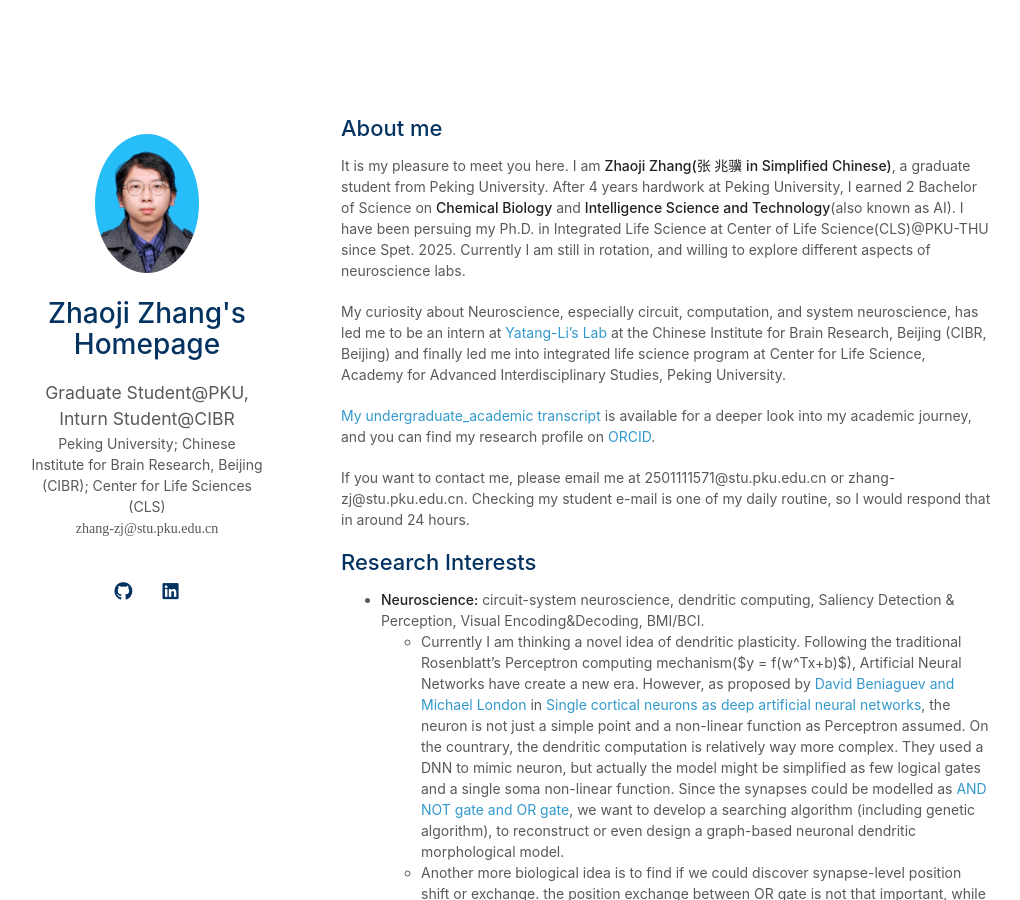
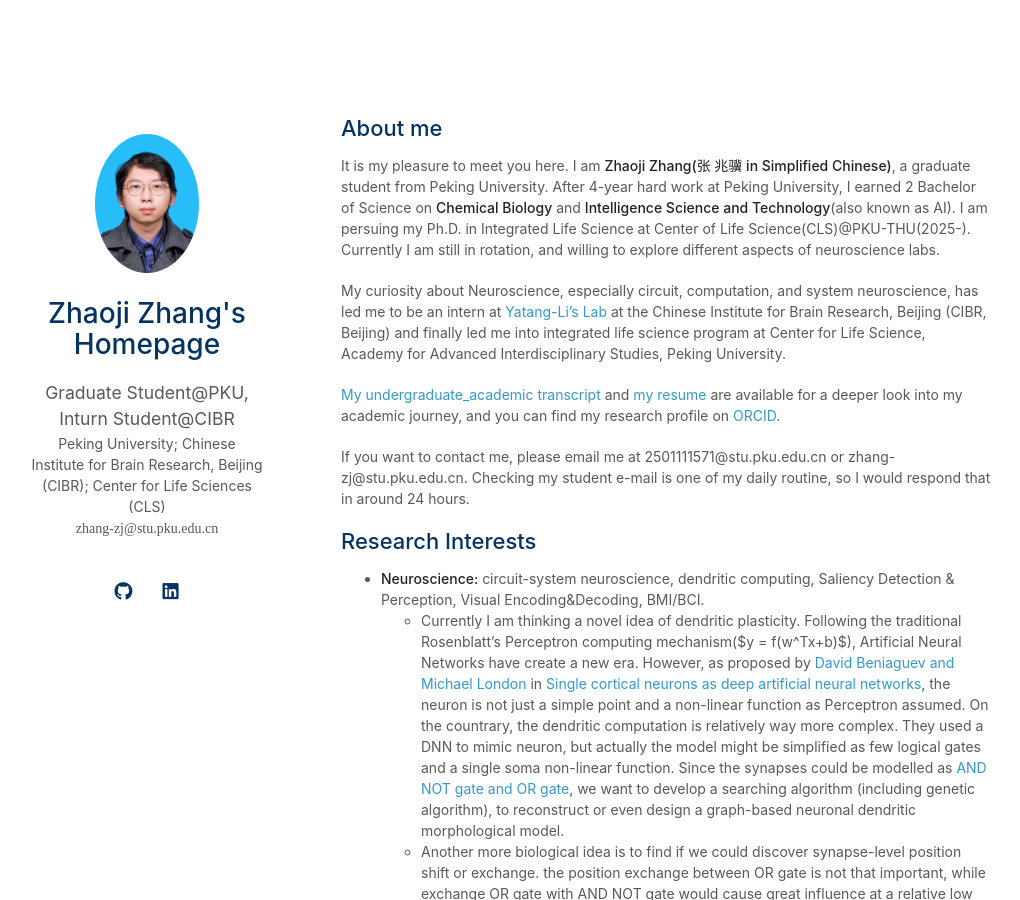
Before and after one commit to Zhang-Zhaoji/Zhang-Zhaoji.github.io, a Jekyll site: the page built from index.md, in a window 1280 px wide and 900 px high. Shown: the whole window, without its empty margins (129-1149 px from the left). Built offline with Jekyll 4.4.1, drawn with Linux system fonts in a browser that asks for light colours; a style sheet for code colours, icons or effects is not loaded; our own code applies the rules of GitHub Pages for plain Markdown files.

Commit message:
Update index.md

```diff
--- a/index.md
+++ b/index.md
@@ -4,11 +4,11 @@ layout: homepage
 
 ## About me
 
-It is my pleasure to meet you here. I am **Zhaoji Zhang(张 兆骥 in Simplified Chinese)**, a graduate student from Peking University. After 4 years hardwork at Peking University, I earned 2 Bachelor of Science on **Chemical Biology** and  **Intelligence Science and Technology**(also known as AI). I have been persuing my Ph.D. in Integrated Life Science at Center of Life Science(CLS)@PKU-THU since Spet. 2025. Currently I am still in rotation, and willing to explore different aspects of neuroscience labs.
+It is my pleasure to meet you here. I am **Zhaoji Zhang(张 兆骥 in Simplified Chinese)**, a graduate student from Peking University. After 4-year hard work at Peking University, I earned 2 Bachelor of Science on **Chemical Biology** and  **Intelligence Science and Technology**(also known as AI). I am persuing my Ph.D. in Integrated Life Science at Center of Life Science(CLS)@PKU-THU(2025-). Currently I am still in rotation, and willing to explore different aspects of neuroscience labs.
 
 My curiosity about Neuroscience, especially circuit, computation, and system neuroscience, has led me to be an intern at [Yatang-Li's Lab](https://yatanglilab.cibr.ac.cn/en/) at the Chinese Institute for Brain Research, Beijing (CIBR, Beijing) and finally led me into integrated life science program at Center for Life Science, Academy for Advanced Interdisciplinary Studies, Peking University.
 
-[My undergraduate_academic transcript](https://drive.google.com/file/d/1somZXkrMlVg3rWUyF3WMa0-Za7p0GWp_/view?usp=sharing) is available for a deeper look into my academic journey, and you can find my research profile on [ORCID](https://orcid.org/0009-0002-3293-1961).
+[My undergraduate_academic transcript](https://drive.google.com/file/d/1somZXkrMlVg3rWUyF3WMa0-Za7p0GWp_/view?usp=sharing) and [my resume](https://github.com/Zhang-Zhaoji/Zhang-Zhaoji.github.io/blob/main/assets/files/Resume.pdf) are available for a deeper look into my academic journey, and you can find my research profile on [ORCID](https://orcid.org/0009-0002-3293-1961).
 
 If you want to contact me, please email me at 2501111571@stu.pku.edu.cn or zhang-zj@stu.pku.edu.cn. Checking my student e-mail is one of my daily routine, so I would respond that in around 24 hours.
 
```
